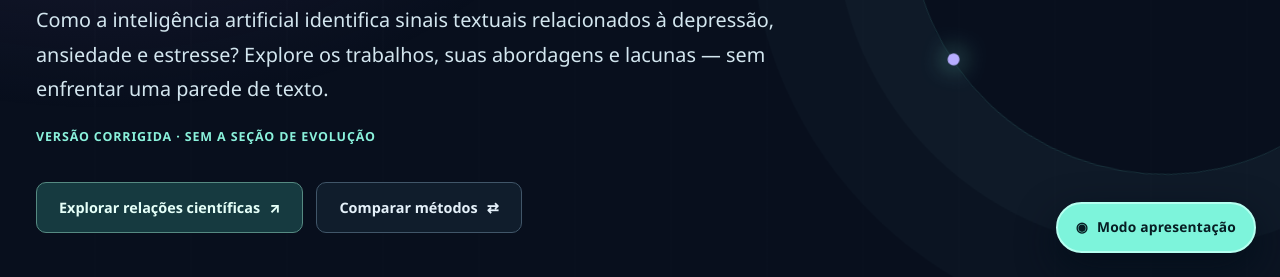
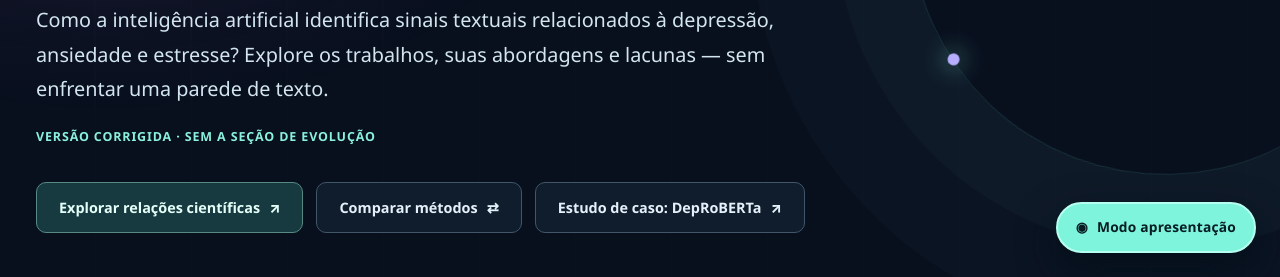
Before and after one commit to fernandomarquesaluno-svg/depression_poject, a plain HTML site: page tabelas/comparativo/atlas-corrigido.html in a window 1280 px wide. Shown: the part 523-800 px from the top of the page. Drawn offline with Linux system fonts and the light colour scheme.

Commit message:
feat: conectar o Atlas corrigido ao laboratório DepRoBERTa

```diff
--- a/tabelas/comparativo/atlas-corrigido.html
+++ b/tabelas/comparativo/atlas-corrigido.html
@@ -118,6 +118,7 @@
    <div class="hero-actions">
     <a class="action" href="#conexoes">Explorar relações científicas <span aria-hidden="true">↗</span></a>
     <a class="action secondary" href="#comparar">Comparar métodos <span aria-hidden="true">⇄</span></a>
+    <a class="action secondary" href="./estudo-deproberta.html" aria-label="Abrir laboratório interativo do estudo DepRoBERTa">Estudo de caso: DepRoBERTa <span aria-hidden="true">↗</span></a>
    </div>
    <div class="hero-stats" aria-label="Indicadores bibliográficos">
     <div class="stat"><strong id="heroCount">33</strong><span>referências mapeadas</span></div>
```
